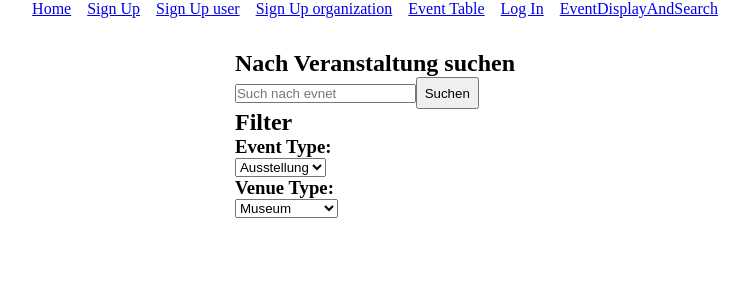
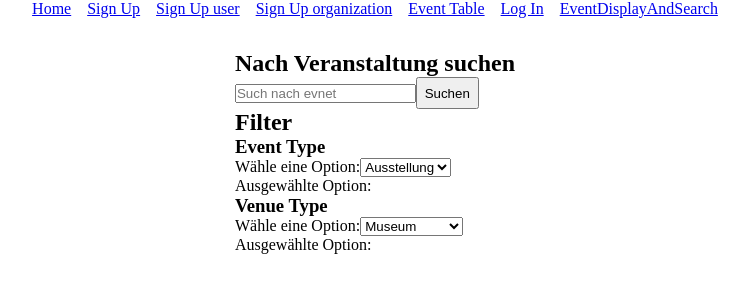
Before and after one commit to NAMASTECH/Kultur-Ausstellungsplattform-frontend, a React (Vite) app: page /api/EventDisplayAndSearch in a window 1280 px wide. Shown: the top 300 px of the page, without its empty margins (265-1014 px from the left). Built offline with nearby package versions, Linux system fonts and the light colour scheme.

Commit message:
Added reusable SelectComponent for Dropdowns

```diff
--- /dev/null
+++ b/src/js/components/SelectComponent.jsx
@@ -0,0 +1,27 @@
+import React, { useState } from 'react';
+
+const SelectComponent = ({title, values}) => {
+  // Zustand für die ausgewählte Option
+  const [selectedOption, setSelectedOption] = useState('');
+
+  // Handler-Funktion für Änderungen der Auswahl
+  const handleSelectChange = (event) => {
+    setSelectedOption(event.target.value);
+  };
+
+  return (
+    <div>
+     <h3>{title}</h3>
+      <label htmlFor="selectOption">Wähle eine Option:</label>
+      <select id="selectOption" value={selectedOption} onChange={handleSelectChange}>
+        {
+            values.map(eventType => {return <option value={eventType.toLowerCase()}>{eventType}</option>})
+        }
+      </select>
+
+      <p>Ausgewählte Option: {selectedOption}</p>
+    </div>
+  );
+};
+
+export default SelectComponent;
--- a/src/js/components/event/EventDisplayAndSearch.jsx
+++ b/src/js/components/event/EventDisplayAndSearch.jsx
@@ -1,9 +1,9 @@
 import React, { useState } from "react";
+import SelectComponent from "../SelectComponent";
 
 const EventDisplayAndSearch = () => {
-  const [events, setEvents] = useState([]);
-
-
+  const eventTypes = ["Ausstellung", "Auktion", "Messe", "Vortrag", "Festival" ];
+  const venueTypes = ["Museum", "Galerie", "Messe", "Auktionshaus", "Akademie" ];
 
   return (
     <header>
@@ -16,24 +16,8 @@ const EventDisplayAndSearch = () => {
         </div>
         <div>
           <h2> Filter</h2>
-          <h3> Event Type:</h3>
-          <select name="events" id="events">
-            <option value="ausstellung">Ausstellung</option>
-            <option value="auktion">Auktion</option>
-            <option value="messe">Messe</option>
-            <option value="vortrag">Vortrag</option>
-            <option value="festival">Festival</option>
-          </select>
-        </div>
-        <div>
-          <h3> Venue Type:</h3>
-          <select name="events" id="events">
-            <option value="museum">Museum</option>
-            <option value="galerie">Galerie</option>
-            <option value="messe">Messe</option>
-            <option value="auktionshaus">Auktionshaus</option>
-            <option value="akademie">Akademie</option>
-          </select>
+          <SelectComponent title="Event Type" values={eventTypes}/>
+          <SelectComponent title="Venue Type" values={venueTypes}/>
         </div>
       </div>
     </header>
```
